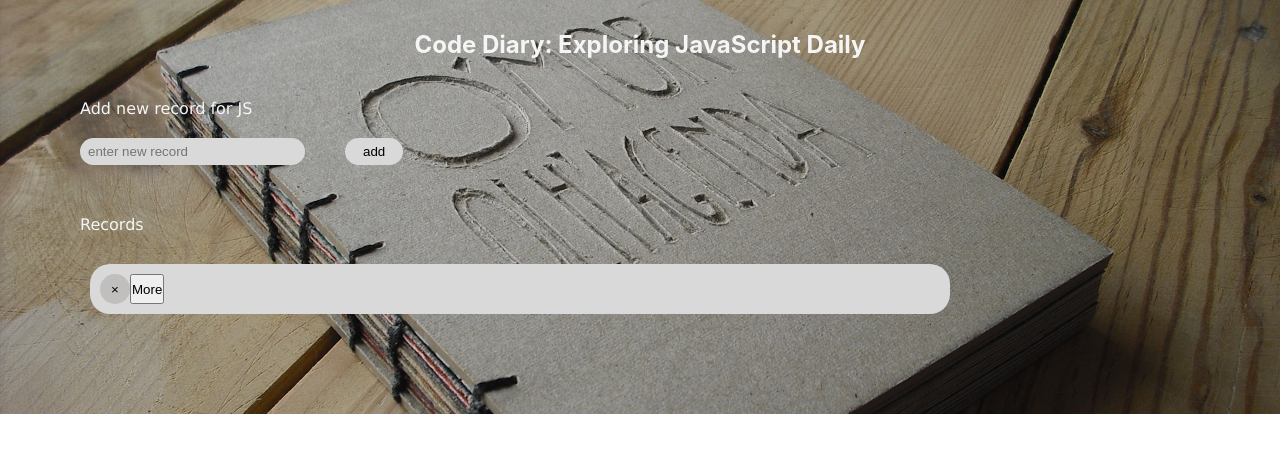
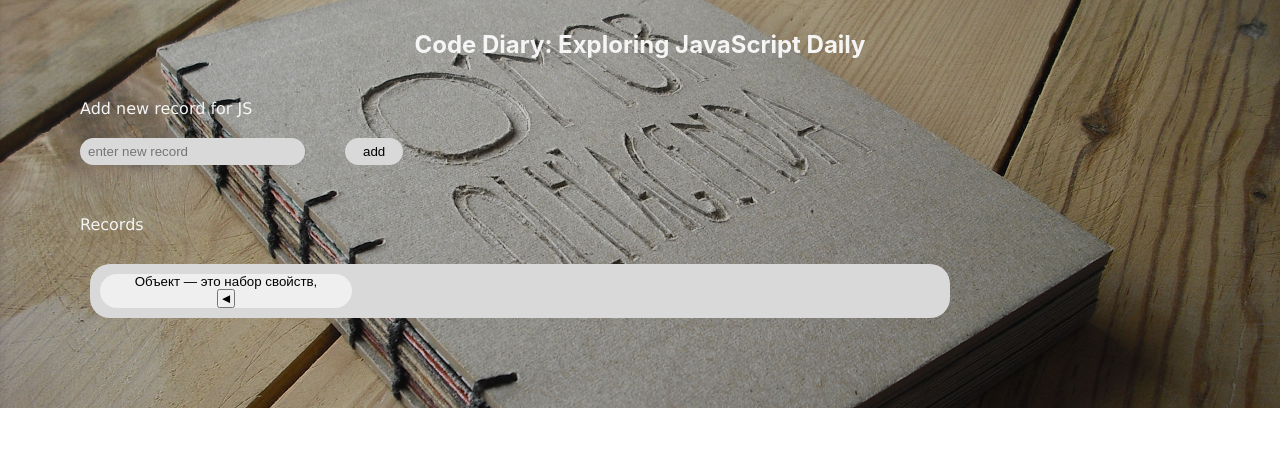
Before and after one commit to rezniki/Daily, a React (Create React App) app in the folder daily/: page / in a window 1280 px wide. Shown: the top 452 px of the page. Built offline with nearby package versions, Linux system fonts and the light colour scheme.

Commit message:
Created button for more text

```diff
--- a/daily/src/App.css
+++ b/daily/src/App.css
@@ -51,7 +51,6 @@
 
 .records__cards {
     padding: 10px;
-  margin-bottom: 10px;
 }
 
 .record__data {
@@ -80,7 +79,11 @@
     color: black;
     width: 40%;
     padding-left: 30px;
-  overflow: hidden;
-  text-overflow: ellipsis;
-  white-space: nowrap;
+    font-family: Verdana, Tahoma, sans-serif;
 }
+
+/* .record__more {
+    width: 30%;
+    border-radius: 30px;
+    border: none;
+} */
--- a/daily/src/App.js
+++ b/daily/src/App.js
@@ -1,12 +1,14 @@
 import {useState} from 'react';
 import './App.css';
-import Records from './Records.js';
+import Hide from './Hide/hide.jsx';
+// import Records from './Records.js';
 
 function App() {
   let [record, setRecord] = useState([
     {
       id: Math.random(),
-      record: 'Объект — это набор свойств, и каждое свойство состоит из имени и значения, ассоциированного с этим именем. Значением свойства может быть функция, которую можно назвать методом объекта. В дополнение к встроенным в браузер объектам, вы можете определить свои собственные объекты.'
+      title: 'Объект — это набор свойств,',
+      record: 'и каждое свойство состоит из имени и значения, ассоциированного с этим именем. Значением свойства может быть функция, которую можно назвать методом объекта. В дополнение к встроенным в браузер объектам, вы можете определить свои собственные объекты.'
     }
   ]);
 
@@ -26,13 +28,18 @@ function App() {
             ...record,
             {
               id: Math.random(),
+              title: newRecord,
               record: newRecord
             }
           ])
         }}>add</button>
 
       <p className='records__subtext'>Records</p>
-      <div className='records__cards'><Records record={record} setRecord={setRecord}/></div>
+      <div className='records__cards'>
+        {
+          record.map((item) => <Hide data={item}/>)
+        }
+      </div>
     </div>
   );
 }
--- /dev/null
+++ b/daily/src/Hide/hide.jsx
@@ -0,0 +1,26 @@
+import React, {useState} from 'react';
+import './style.css';
+
+const Hide = (props) => {
+    const [isOpen, setOpen] = useState(false);
+
+    const handleTaskOpenButtonClick = () => {
+        if (isOpen === true) {
+            setOpen(false);
+        } else {
+            setOpen(true);
+        }
+    };
+
+    return (
+        <div className='record__data'>
+            <button className='record__more' onClick={handleTaskOpenButtonClick}>
+                <p>{props.data.title}</p>
+                <button>{isOpen ? <>&#9660;</> : <>&#9668;</>}</button>
+            </button>
+            {isOpen && <p className='record__text'>{props.data.record}</p>}
+        </div>
+    )
+}
+
+export default Hide
--- /dev/null
+++ b/daily/src/Hide/style.css
@@ -0,0 +1,5 @@
+.record__more {
+    width: 30%;
+    border-radius: 30px;
+    border: none;
+}
--- a/daily/src/Records.js
+++ b/daily/src/Records.js
@@ -1,7 +1,7 @@
 import {useState} from "react";
 
 function Records(props) {
-    const [expanded, setExpanded] = useState('');
+    const [expanded, setExpanded] = useState(false);
 
     return (
         <div className='record__card'>
```
Lines whose indentation alone changed are shown as unchanged.
